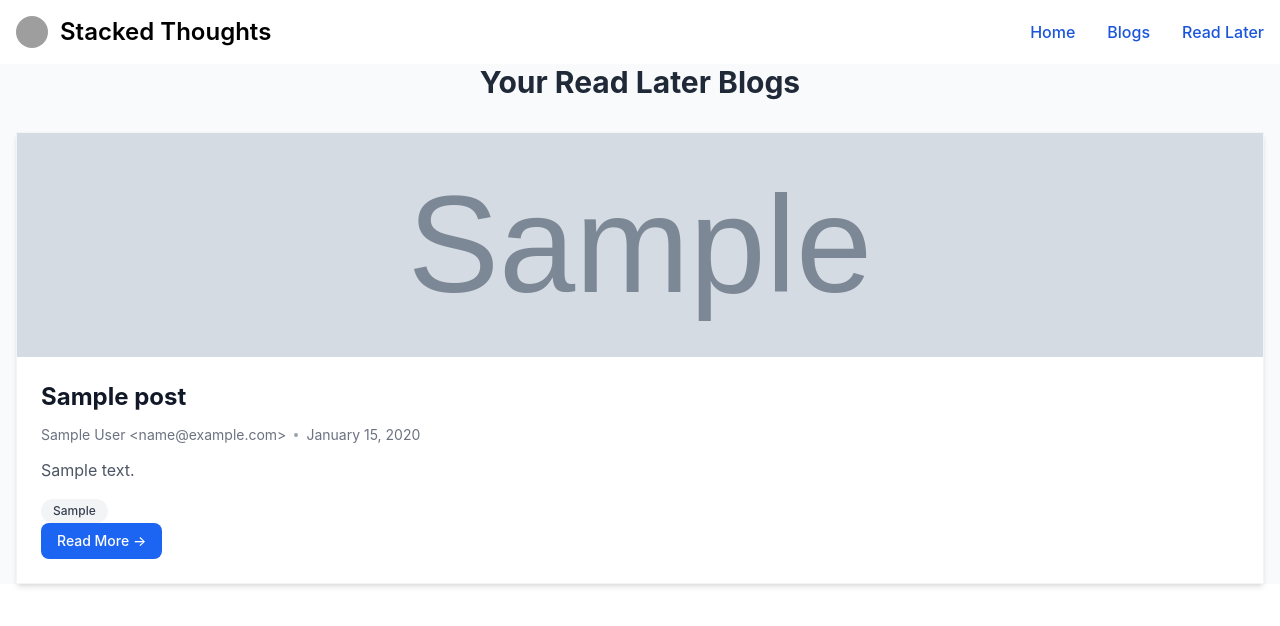
After one commit to EslamKamel89/stacked_thoughts, a Django app: template blog/templates/blog/stored-posts.html in a window 1280 px wide. The commit adds this page. Shown: the top 626 px of the page. Run offline with Django 5.2, Linux system fonts and the light colour scheme; the template is opened without the code that fills it: values that come from a table or form of the project are taken from there, others are empty; tables that the repository leaves empty hold one stand-in row (values such as "Sample post"); grey boxes marked "Sample" are stand-in pictures; some libraries are stand-ins or nearby versions; grey boxes are pictures that could not be loaded.

Commit message:
feat(blog): add read-later functionality and stored posts page

```diff
--- a/blog/templates/blog/includes/post.html
+++ b/blog/templates/blog/includes/post.html
@@ -18,8 +18,10 @@
       >
         {{ post.title }}
       </a>
-
+      <!--prettier-ignore-->
+      {% if show_details and not is_read_later %}
       {% include 'blog/includes/read-later-button.html' %}
+      {% endif %}
     </div>
 
     {% include 'blog/includes/author.html'%}
--- /dev/null
+++ b/blog/templates/blog/stored-posts.html
@@ -0,0 +1,23 @@
+<!-- prettier-ignore -->
+{% extends 'layout.html'%}
+{% block title %} Read Later Blogs {% endblock %}
+{% block content %}
+
+<div class="min-h-screen bg-gray-50 py-10">
+  <div class="max-w-3xl mx-auto px-4">
+    <h2 class="text-2xl sm:text-3xl font-bold text-gray-800 mb-8 text-center">
+      Your Read Later Blogs
+    </h2>
+
+    <ul class="space-y-6">
+      {% for post in posts %}
+      <li>{% include 'blog/includes/post.html'%}</li>
+      {% empty %}
+      <li class="text-center text-gray-500 bg-white rounded-xl py-10 shadow">
+        No Posts yet.
+      </li>
+      {% endfor %}
+    </ul>
+  </div>
+</div>
+{% endblock %}
--- a/blog/urls.py
+++ b/blog/urls.py
@@ -7,6 +7,6 @@ from . import views
 urlpatterns : list[URLPattern] = [
     path('' , views.StartingPageView.as_view() , name='blog_home') ,
     path('blogs/' , views.BlogsView.as_view() , name="all_blogs") ,
+    path('blogs/read-later' , views.ReadLaterView.as_view() , name='blog-read-later'),
     path('blogs/<slug:slug>' , views.BlogDetailView.as_view() , name='blog_detail') ,
-    path('blogs/read-later' , views.ReadLaterView.as_view() , name='blog-read-later'),
 ]
--- a/templates/partials/navbar.html
+++ b/templates/partials/navbar.html
@@ -60,6 +60,14 @@
             >Blogs</a
           >
         </li>
+        <li>
+          <a
+            href="{% url 'blog-read-later' %}"
+            class="block my-2 my:my-0 py-2 px-3 text-white bg-blue-700 rounded-sm md:bg-transparent md:text-blue-700 md:p-0 dark:text-white md:dark:text-blue-500"
+            aria-current="page"
+            >Read Later</a
+          >
+        </li>
       </ul>
     </div>
   </div>
```
Also changed, not shown: blog/templates/blog/post-details.html (+5 -5 lines), blog/views.py (+17 -5 lines).
